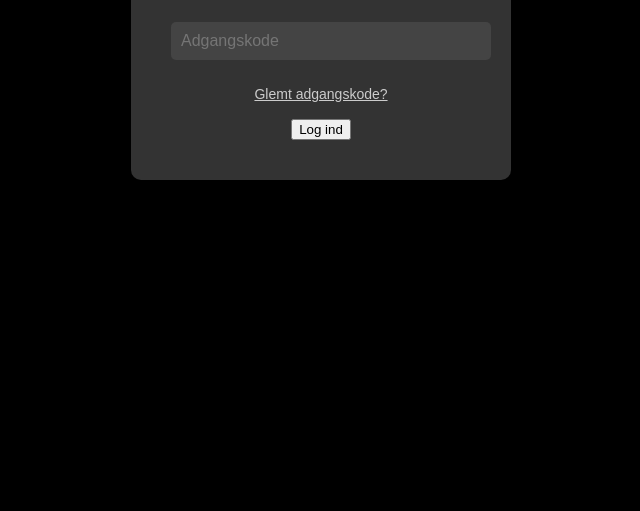
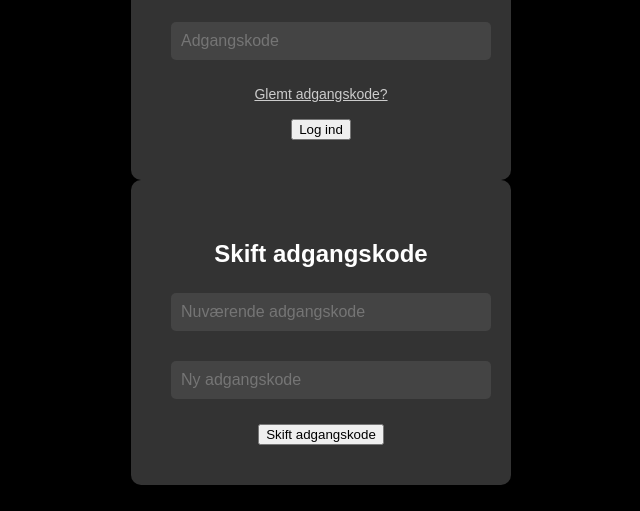
Before and after one commit to gust1887/invest-platform, a website: page HTML/login.html in a window 1280 px wide. Shown: the part 349-860 px from the top of the page, without its empty margins (319-959 px from the left). Drawn offline with Linux system fonts and the light colour scheme.

Commit message:
Update login.html
jeg har tilfæjet skift adgangskode og fået det til at tilpasse sig login.js

```diff
--- a/HTML/login.html
+++ b/HTML/login.html
@@ -1,47 +1,55 @@
 <!DOCTYPE html>
 <html lang="da">
 <head>
-    <!-- Grunddesign (farver, baggrund osv.) -->
-    <link rel="stylesheet" href="CSS/bittheme.css">
-
-    <!-- Fælles layout og stil til login/opret bruger -->
-    <link rel="stylesheet" href="CSS/form.css">
-
   <meta charset="UTF-8">
   <meta name="viewport" content="width=device-width, initial-scale=1.0">
   <title>Login</title>
+
+  <!-- Design og layout -->
+  <link rel="stylesheet" href="CSS/bittheme.css">
+  <link rel="stylesheet" href="CSS/form.css">
 </head>
 <body>
-    <!-- Alt indhold centreret i container -->
+  <!-- Alt indhold centreres -->
   <div class="form-container">
-
-        <!-- Logo med klasse så vi kan style i CSS -->
+    <!-- Logo -->
     <img src="images/BIT.png" class="form-logo" alt="Logo">
 
-        <!-- Boksen med login-formular -->
+    <!-- LOGIN-FORMULAR -->
     <div class="form-box">
       <h2>Login</h2>
       <form id="loginForm">
-
-                <!-- Brugernavn -->
         <div class="textbox">
-                    <input type="text" id="username" placeholder="Brugernavn" name="username" required>
+          <input type="text" id="username" name="username" placeholder="Brugernavn" required>
         </div>
-
-                <!-- Adgangskode -->
         <div class="textbox">
-                    <input type="password" id="password" placeholder="Adgangskode" name="password" required>
+          <input type="password" id="password" name="password" placeholder="Adgangskode" required>
         </div>
-                <!-- Glemt adgangskode link -->
         <p class="forgot-password">
           <a href="forgotpassword.html">Glemt adgangskode?</a>
         </p>
-                <!-- Send knap -->
         <input type="submit" value="Log ind" class="btn-login">
       </form>
-            <div id="message"></div> <!-- Vis loginbesked her -->
+      <div id="message"></div>
+    </div>
+
+    <!-- SKIFT ADGANGSKODE -->
+    <div class="form-box">
+      <h2>Skift adgangskode</h2>
+      <form id="changePasswordForm">
+        <div class="textbox">
+          <input type="password" id="oldPassword" placeholder="Nuværende adgangskode" required>
+        </div>
+        <div class="textbox">
+          <input type="password" id="newPassword" placeholder="Ny adgangskode" required>
+        </div>
+        <input type="submit" value="Skift adgangskode" class="btn-login">
+      </form>
+      <div id="changeMessage"></div>
     </div>
   </div>
+
+  <!-- Script -->
   <script src="login.js"></script>
 </body>
 </html>
```
Lines whose indentation alone changed are shown as unchanged.
